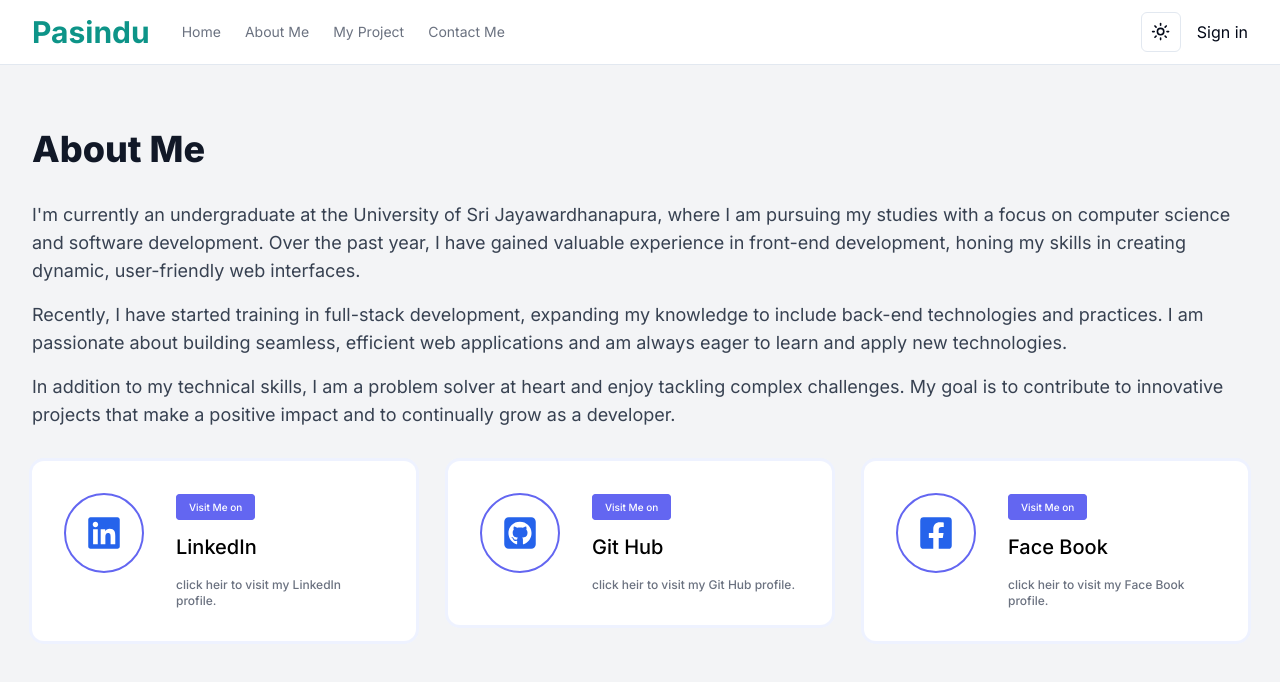
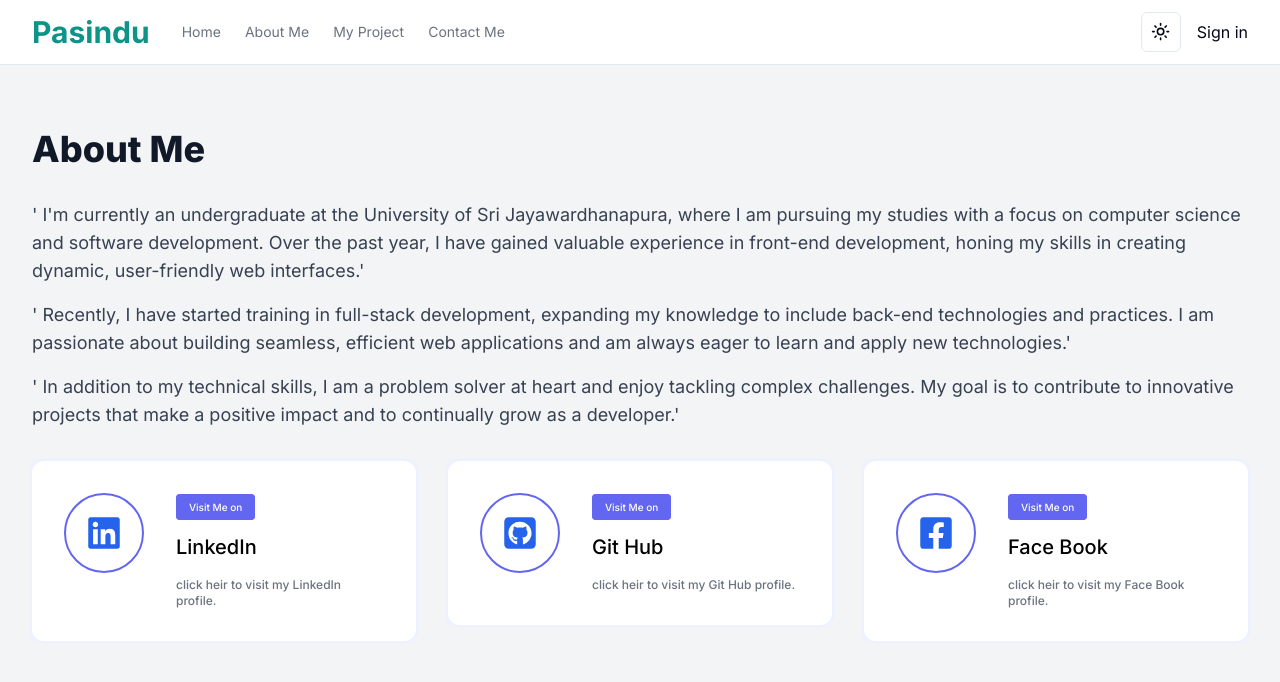
Before and after one commit to Pasindu9225/portfolio, a Next.js app: page /AboutMe in a window 1280 px wide. Shown: the top 682 px of the page. Built offline with nearby package versions, Linux system fonts and the light colour scheme; no server answers.

Commit message:
correct some errors

```diff
--- a/src/app/AboutMe/page.tsx
+++ b/src/app/AboutMe/page.tsx
@@ -38,24 +38,24 @@ const AboutMe = () => {
         </h2>
         <div className="mt-8 text-lg text-gray-700 dark:text-gray-300">
           <p>
-            I'm currently an undergraduate at the University of Sri
+            ' I'm currently an undergraduate at the University of Sri
             Jayawardhanapura, where I am pursuing my studies with a focus on
             computer science and software development. Over the past year, I
             have gained valuable experience in front-end development, honing my
-            skills in creating dynamic, user-friendly web interfaces.
+            skills in creating dynamic, user-friendly web interfaces.'
           </p>
           <p className="mt-4">
-            Recently, I have started training in full-stack development,
+            ' Recently, I have started training in full-stack development,
             expanding my knowledge to include back-end technologies and
             practices. I am passionate about building seamless, efficient web
             applications and am always eager to learn and apply new
-            technologies.
+            technologies.'
           </p>
           <p className="mt-4">
-            In addition to my technical skills, I am a problem solver at heart
+            ' In addition to my technical skills, I am a problem solver at heart
             and enjoy tackling complex challenges. My goal is to contribute to
             innovative projects that make a positive impact and to continually
-            grow as a developer.
+            grow as a developer.'
           </p>
         </div>
         <div className="mt-8 grid gap-8 grid-cols-1 sm:grid-cols-2 lg:grid-cols-3">
```
